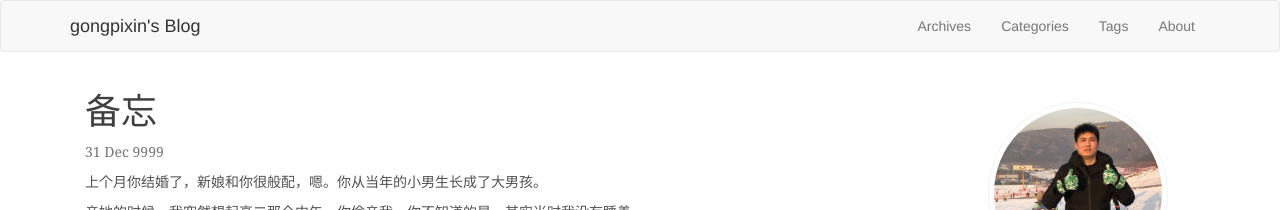
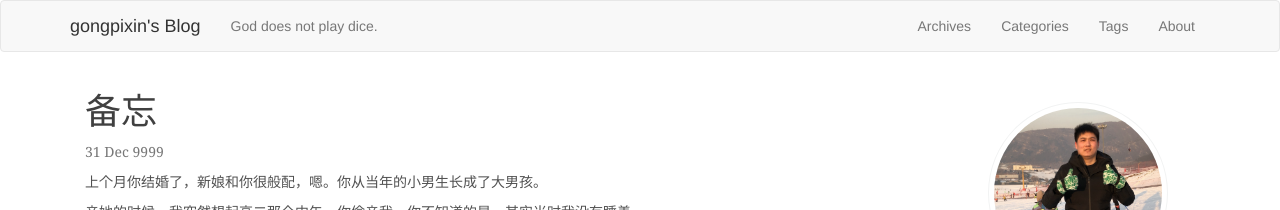
Before and after one commit to gongpixin/gongpixin.github.io, a Jekyll site: the page built from index.html, in a window 1280 px wide and 900 px high. Shown: the top 210 px of the window. Built offline with Jekyll 4.4.1, drawn with Linux system fonts in a browser that asks for light colours; the list of posts is cut into pages by our own code.

Commit message:
up _includes/header.html

```diff
--- a/_includes/header.html
+++ b/_includes/header.html
@@ -11,7 +11,7 @@
           <span class="icon-bar"></span>
         </button>
         <a class="navbar-brand" href="{{ site.baseurl }}/" style="color:#333">{{ site.title }}</a>
-        <!--<p class="navbar-text">God does not play dice.</p>-->
+        <p class="navbar-text">God does not play dice.</p>
       </div>
 
       <div class="collapse navbar-collapse" id="bs-example-navbar-collapse-1">
```
